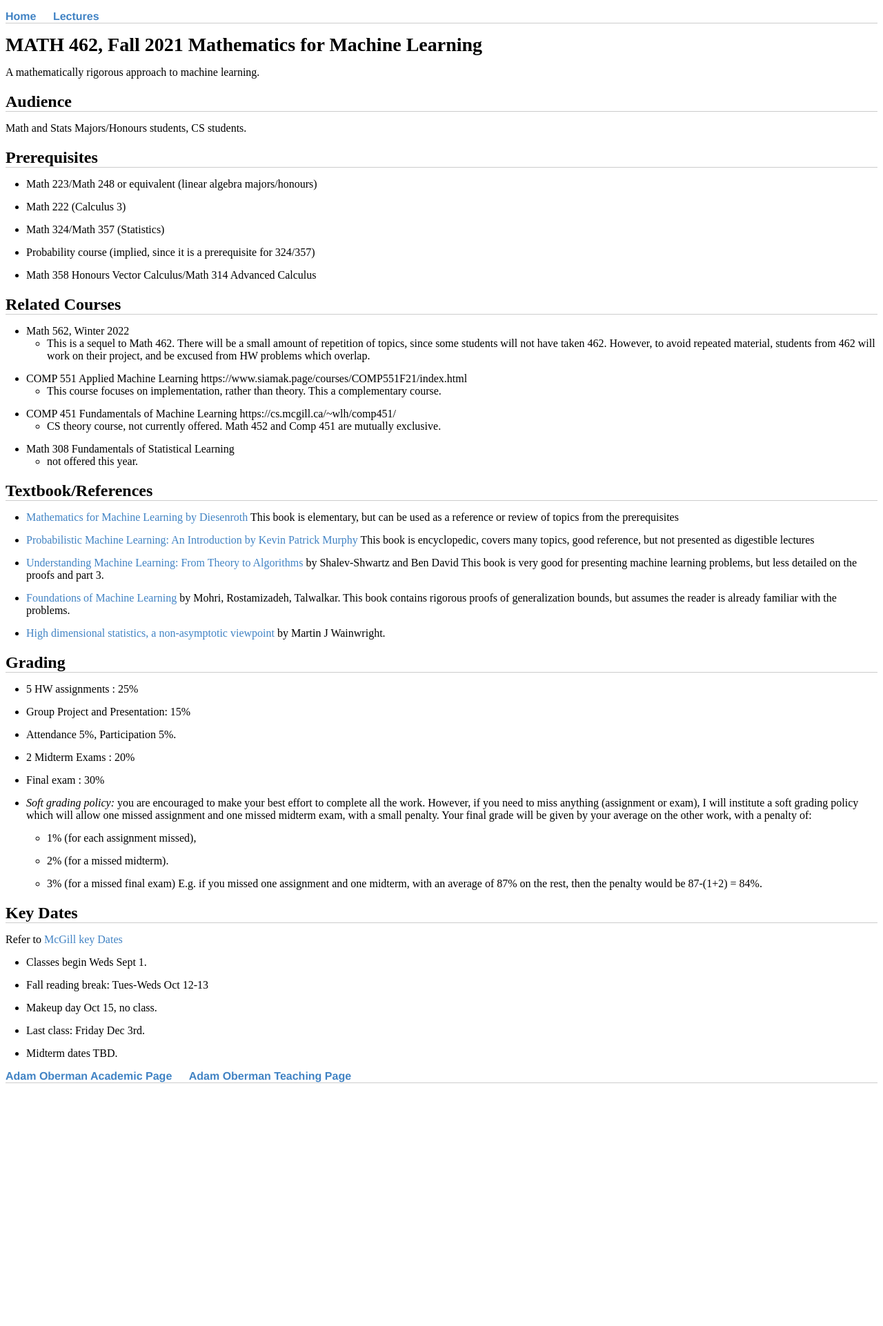
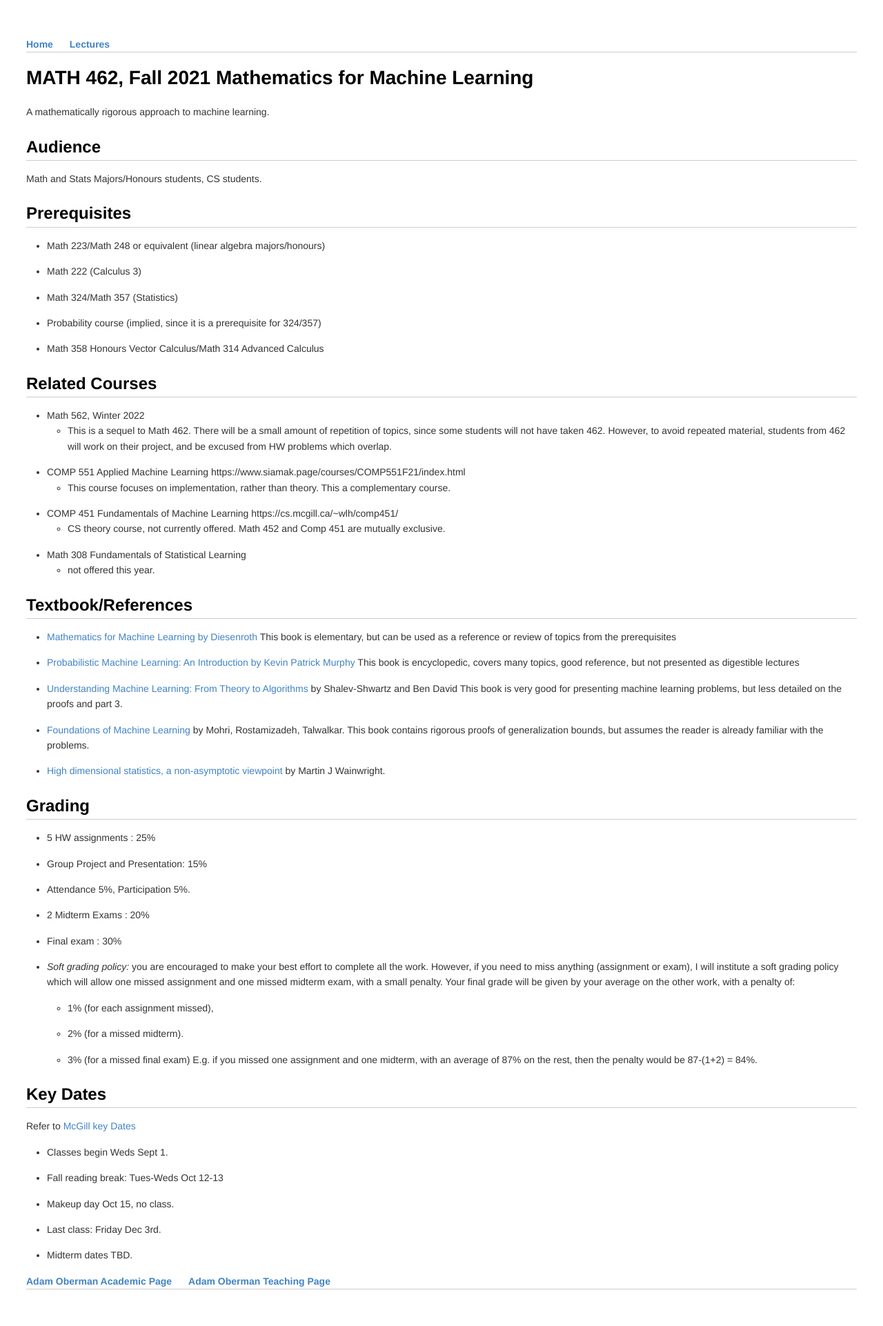
Before and after one commit to adam-oberman/adam-oberman.github.io, a Jekyll site: the page built from README.md, in a window 1280 px wide. Shown: the whole page at 69% size. Built offline with Jekyll 4.4.1, drawn with Linux system fonts in a browser that asks for light colours; our own code applies the rules of GitHub Pages for plain Markdown files; before the commit the page ends 1585 px from its top, so only the background shows below that.

Commit message:
remove ugly theme

```diff
--- a/_config.yml
+++ b/_config.yml
@@ -1,5 +1,2 @@
 name: Adam Oberman teaching website
 markdown: GFM
-remote_theme: pages-themes/minimal@v0.2.0
-plugins:
-- jekyll-remote-theme
--- a/css/main.css
+++ b/css/main.css
@@ -18,10 +18,6 @@ OUT OF OR IN CONNECTION WITH THE SOFTWARE OR THE USE OR OTHER DEALINGS IN THE
 SOFTWARE.
 */
 
----
----
-
-@import "{{ site.theme }}";
 
 body {
   font-family: Helvetica, arial, sans-serif;
```
